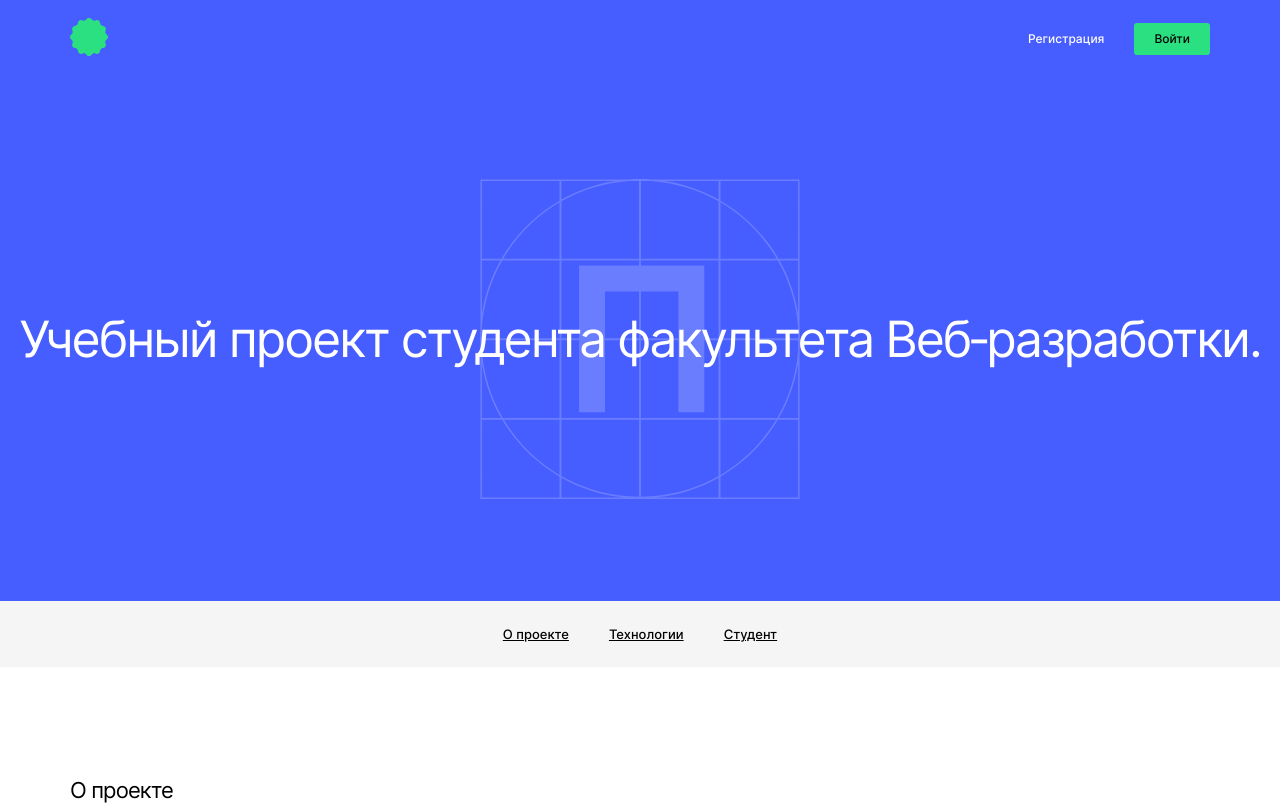
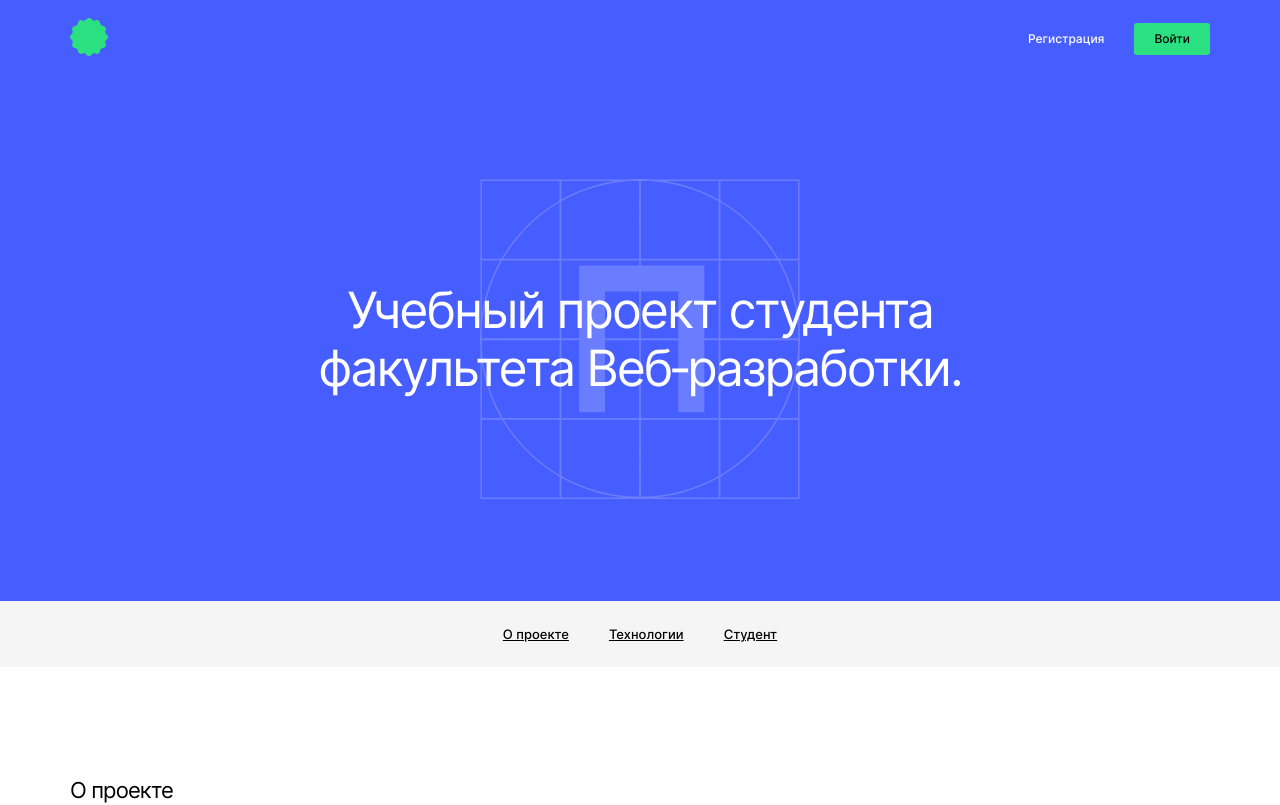
Before and after one commit to stvor/movies-explorer-frontend, a React (Create React App) app: page / in a window 1280 px wide. Shown: the top 805 px of the page. Built offline with nearby package versions, Linux system fonts and the light colour scheme.

Commit message:
refactor: добавил отступы для надписи в Promo

```diff
--- a/src/components/Promo/Promo.css
+++ b/src/components/Promo/Promo.css
@@ -10,6 +10,8 @@
 
 .promo__title {
   margin: 0;
+  padding: 0 70px;
+  max-width: 730px;
   font-style: normal;
   font-weight: normal;
   font-size: 50px;
```
